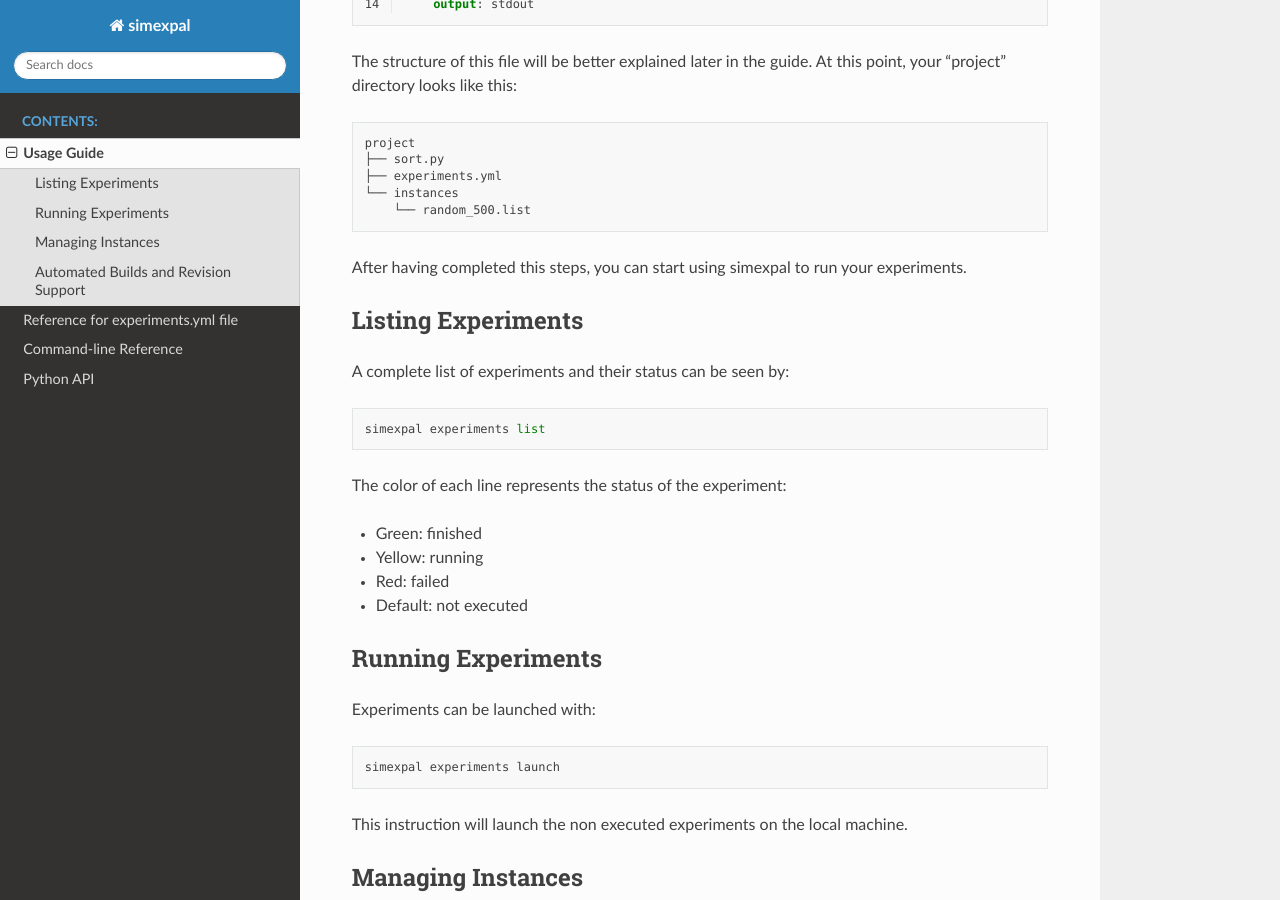
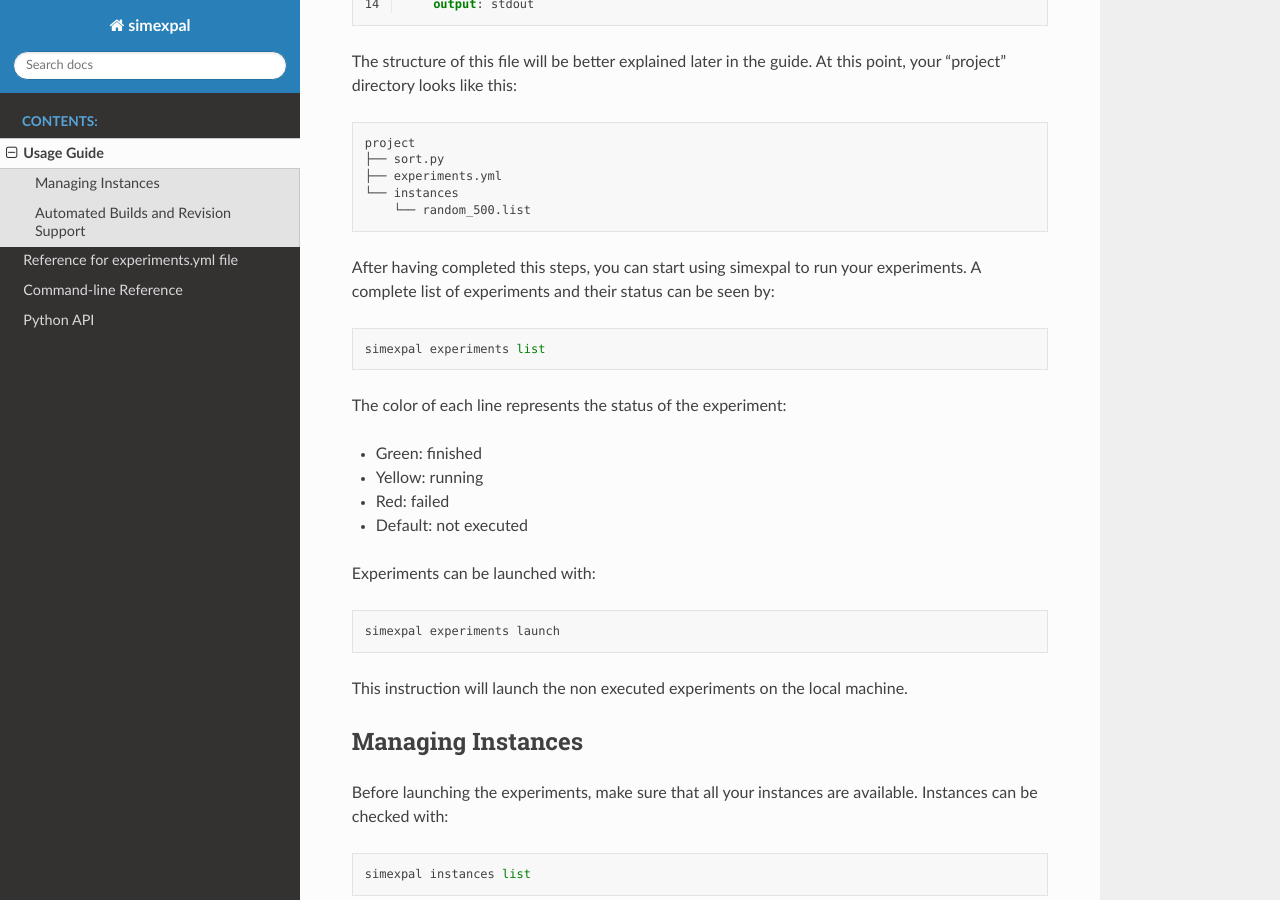
Before and after one commit to hu-macsy/simexpal, a Sphinx documentation site: the page built from docs/user_guide.rst, in a window 1280 px wide and 900 px high, scrolled down 842 px. Built offline with Sphinx 7.4.7 and the Read the Docs theme 2.0.0, drawn with Linux system fonts in a browser that asks for light colours.

Commit message:
Removed useless headings from user guide
Signed-off-by: Eugenio Angriman <eugenio.angriman@informatik.hu-berlin.de>

```diff
--- a/docs/user_guide.rst
+++ b/docs/user_guide.rst
@@ -36,9 +36,6 @@
        └── random_500.list
 
 After having completed this steps, you can start using simexpal to run your experiments.
-
-Listing Experiments
--------------------
 A complete list of experiments and their status can be seen by:
 ::
 
@@ -51,8 +48,6 @@
 - Red: failed
 - Default: not executed
 
-Running Experiments
--------------------
 Experiments can be launched with:
 ::
 
```
